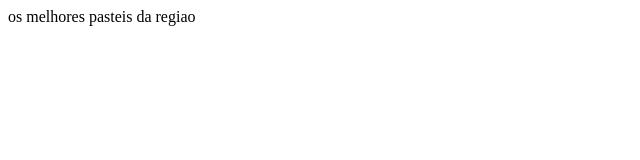
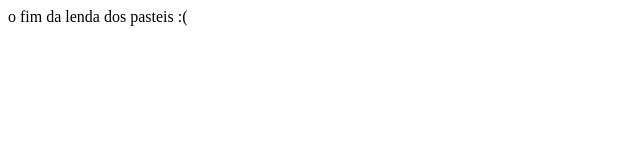
Before and after one commit to Lorenzo-Borges/pastelaria-foda, a plain HTML site: page index.html in a window 1280 px wide. Shown: the full height of the page, 0-640 px from the left. Drawn offline with Linux system fonts and the light colour scheme.

Commit message:
o fim da lenda dos pasteis

```diff
--- a/index.html
+++ b/index.html
@@ -6,6 +6,6 @@
     <title>Document</title>
 </head>
 <body>
-    os melhores pasteis da regiao
+    o fim da lenda dos pasteis :(
 </body>
 </html>
```
